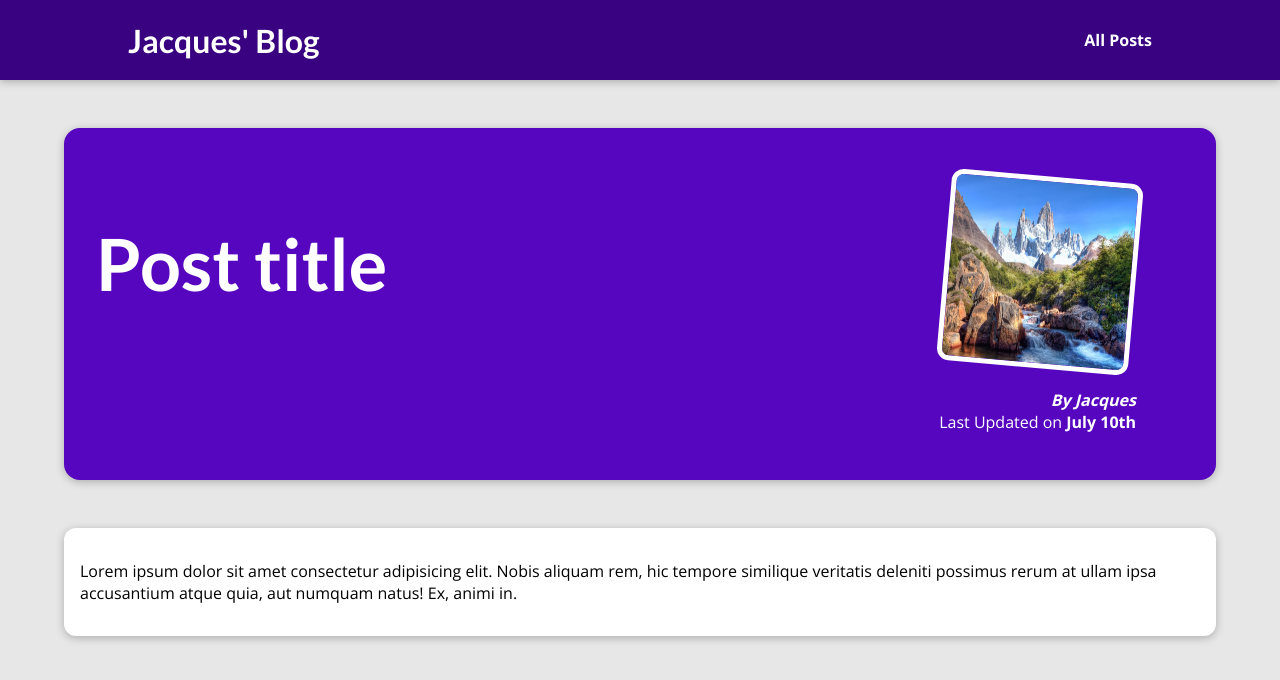
After one commit to Jacques-Drumond/blog_but_good, a Django app: template blog/templates/blog/post_detail.html in a window 1280 px wide. The commit adds this page. Shown: the top 680 px of the page. Run offline with Django 4.2, Linux system fonts and the light colour scheme; the template is opened without the code that fills it, so the values that code supplies are empty.

Commit message:
almost done

```diff
--- /dev/null
+++ b/blog/static/blog/post-detail.css
@@ -0,0 +1,62 @@
+body {
+background-color: #e7e7e7;
+}
+
+#main-navigation {
+background-color: #390281;
+box-shadow: 0 2px 8px rgba(0, 0, 0, 0.25);
+}
+
+#summary {
+margin: 8rem auto 3rem auto;
+padding: 2rem;
+width: 90%;
+max-width: 90rem;
+border-radius: 16px;
+background-color: #5706c0;
+position: relative;
+box-shadow: 0 2px 8px rgba(0, 0, 0, 0.25);
+height: 22rem;
+}
+
+#summary h2 {
+color: white;
+font-size: 4.5rem;
+}
+
+#summary article {
+position: absolute;
+top: 2rem;
+right: 3rem;
+padding: 1rem 2rem;
+border-radius: 12px;
+text-align: right;
+color: white;
+}
+
+#summary article img {
+width: 12rem;
+height: 12rem;
+border-radius: 12px;
+transform: rotateZ(5deg);
+border: 5px solid white;
+margin-bottom: 1rem;
+}
+
+#summary address {
+font-weight: bold;
+}
+
+#summary time {
+font-weight: bold;
+}
+
+main {
+width: 90%;
+max-width: 90rem;
+margin: 3rem auto;
+background-color: white;
+padding: 1rem;
+border-radius: 12px;
+box-shadow: 0 2px 8px rgba(0, 0, 0, 0.25);
+}
--- a/blog/templates/blog/index.html
+++ b/blog/templates/blog/index.html
@@ -20,13 +20,15 @@
             <img src="{% static 'blog/images/me.jpg' %}" alt="Jacques - The Author of This Blog"/>
             <h2>JACQUES' BLOG</h2>
         </header>
-        <P>Hi, I am Jacques and I love to blog about tech!
+        <P>Hi, I am Jacques and I love to blog about everything!
     </section>
 
     <section id="latest-posts">
         <h2>My Latest Thoughts</h2>
         <ul>
-            {% include "blog/includes/post.html" %}
+            {% for post in posts %}
+                {% include "blog/includes/post.html" %}
+            {% endfor %}
         </ul>
     </section>
     <section id="about">
--- /dev/null
+++ b/blog/templates/blog/post_detail.html
@@ -0,0 +1,32 @@
+{% extends 'base.html' %}
+
+{% load static %}
+
+{% block title %}
+    This post title
+{% endblock title %}
+
+
+{% block css_files %}
+    <link rel="stylesheet" href="{% static 'blog/post-detail.css' %}">
+{% endblock css_files %}
+
+
+{% block content %}
+    <section id="summary">
+        <h2>Post title</h2>
+        <article>
+            <img src="{% static 'blog/images/montain.jpg' %}" alt="post title">
+            <address>By Jacques</address>
+            <div>
+                Last Updated on <time>July 10th</time>
+            </div>
+        </article>
+    </section>
+    <main>
+        <p>Lorem ipsum dolor sit amet consectetur adipisicing elit.
+            Nobis aliquam rem,
+            hic tempore similique veritatis deleniti possimus rerum at
+            ullam ipsa accusantium atque quia, aut numquam natus! Ex, animi in.</p>
+    </main>
+{% endblock content %}
--- a/templates/base.html
+++ b/templates/base.html
@@ -11,9 +11,9 @@
 </head>
 <body>
     <header id="main-navigation">
-        <h1><a href="">Jacques' Blog</a></h1>
+        <h1><a href="{% url 'starting-page' %}">Jacques' Blog</a></h1>
         <nav>
-            <a href="">All Posts</a>
+            <a href="{% url 'posts-page' %}">All Posts</a>
         </nav>
     </header>
     {% block content %}
```
Also changed, not shown: blog/templates/blog/all_posts.html (+4 -9 lines), blog/templates/blog/includes/post.html (+4 -5 lines), blog/views.py (+87 -4 lines), blog/static/blog/images/farm.jpeg (added), blog/static/blog/images/seafishing.jpg (added), blog/static/blog/images/wildlife.jpg (added), blog/static/blog/images/yoga.jpg (added).
